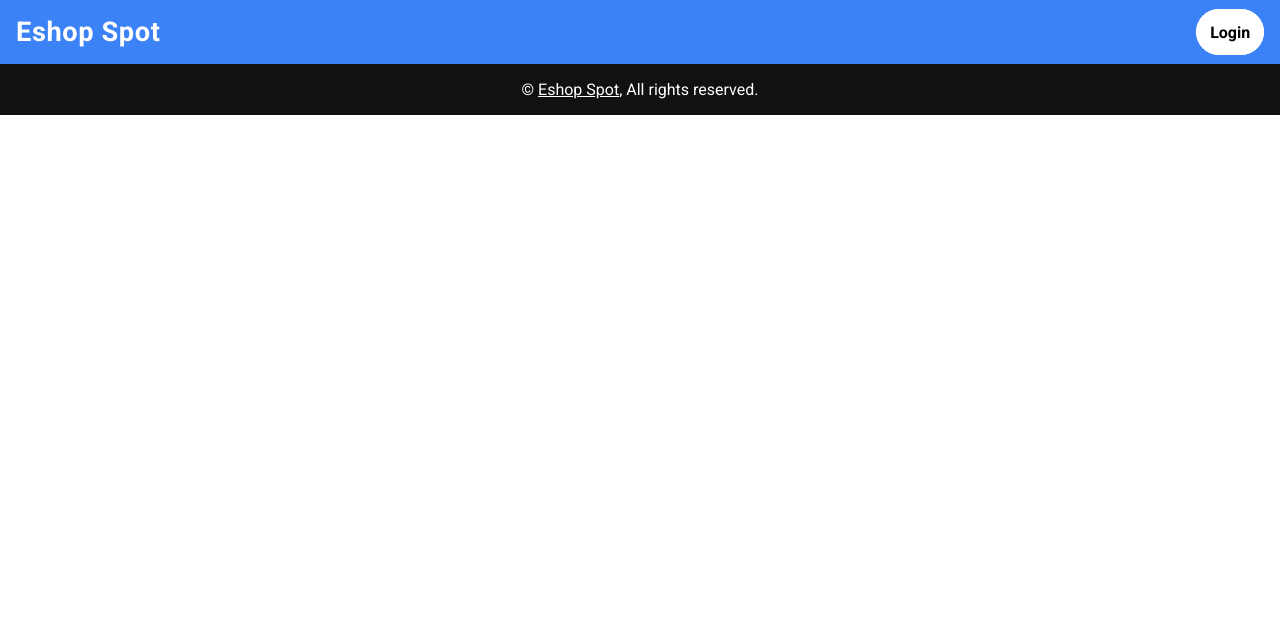
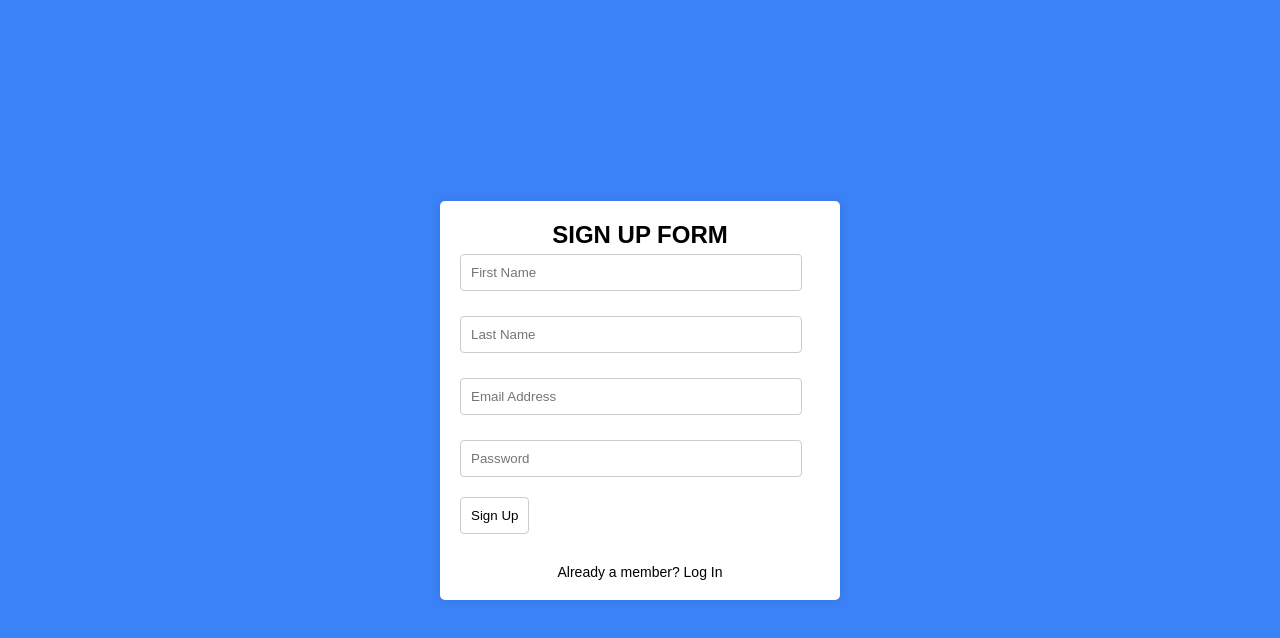
Before and after one commit to Jayagopal-web/shopping-cart, an Angular app: page /signup in a window 1280 px wide. Before the commit this address led to /. Shown: the top 638 px of the page. Built offline with nearby package versions, Linux system fonts and the light colour scheme.

Commit message:
login and signup page

```diff
--- a/src/app/home-page/home-page.component.html
+++ b/src/app/home-page/home-page.component.html
@@ -1,6 +1,9 @@
-<app-navbar></app-navbar>
-<!-- <app-landing-page></app-landing-page> -->
-<router-outlet></router-outlet>
-
-<a  class="gotop" href="#"><i class="fa-solid fa-up-long"></i></a>
-<app-footer></app-footer>
+<div *ngIf="router.url !== '/login' && router.url !== '/signup'; else authPage">
+  <app-navbar></app-navbar>
+  <router-outlet></router-outlet>
+  <app-footer></app-footer>
+</div>
+<ng-template #authPage>
+  <router-outlet></router-outlet>
+</ng-template>
+<a class="gotop" href="#"><i class="fa-solid fa-up-long"></i></a>
--- a/src/app/home-page/home-page.component.ts
+++ b/src/app/home-page/home-page.component.ts
@@ -1,4 +1,5 @@
 import { Component, OnInit } from '@angular/core';
+import { Router } from '@angular/router';
 
 @Component({
   selector: 'app-home-page',
@@ -7,7 +8,7 @@ import { Component, OnInit } from '@angular/core';
 })
 export class HomePageComponent implements OnInit {
 
-  constructor() { }
+  constructor(public router: Router) { }
 
   ngOnInit(): void {
   }
--- /dev/null
+++ b/src/app/login/login.component.css
@@ -0,0 +1,94 @@
+
+*{
+    margin: 0;
+    padding: 0;
+    box-sizing: border-box;
+}
+html{
+    background-color: #3B82F6;
+}
+/* Style for body */
+.login {
+    display: flex;
+    justify-content: center;
+    align-items: center;
+    font-family: Arial, sans-serif;
+    margin: 0;
+    padding: 0;
+    background-color: #3B82F6;
+    height: 100vh;
+}
+/* Style for main card */
+main {
+    width: 400px;
+    margin:auto;
+    background-color: #fff;
+    padding: 20px;
+    border-radius: 5px;
+    box-shadow: 0 0 10px rgba(0, 0, 0, 0.1);
+}
+/* Style for h2 */
+h2 {
+    text-align: center;
+    color: #000;
+}
+/* Style for form */
+form {
+    display: flex;
+    flex-direction: column;
+}
+
+.form-group {
+    margin-bottom: 15px;
+}
+/* Style for input */
+input {
+    width: 95%;
+    padding: 10px;
+    margin-top: 5px;
+    margin-bottom: 5px;
+    border: 1px solid #ccc;
+    border-radius: 4px;
+}
+/* Style for button */
+button {
+    background-color: white;
+    color: black;
+    padding: 10px;
+    border: none;
+    border-radius: 4px;
+    cursor: pointer;
+    border: 1px solid #ccc;
+}
+/* Style for button hover */
+button:hover {
+    background-color: #3B82F6;
+}
+
+p {
+    text-align: center;
+    margin-top: 15px;
+    font-size: 14px;
+}
+/* style for link */
+a {
+    color:#000;
+    text-decoration: none;
+}
+
+a:hover {
+    text-decoration: underline;
+}
+.navbar{
+    display: none;
+}
+.footer{
+    display: none;
+}
+/* style when screen size reduce to 450px */
+@media screen and (max-width: 450px){
+    main{
+        width: 300px;
+    }
+
+}
--- /dev/null
+++ b/src/app/login/login.component.html
@@ -0,0 +1,22 @@
+
+<div class="login">
+    <main>
+
+        <h2>LOG IN FORM</h2>
+            <form role="form" onsubmit="signIn(event);" autocomplete="off">
+                <!-- Inputs -->
+                <div class="form-group">
+                    <input type="email" name="email" id="email" placeholder="Email Address" required>
+                </div>
+                <div class="form-group">
+                    <input type="password" name="pwd" id="pwd" placeholder="Password" required>
+                </div>
+                <!-- Submit button -->
+                <div class="form-group">
+                    <button type="submit" (click)="signIn($event)">Sign In</button>
+                </div>
+            </form>
+            <!-- signup link -->
+            <p>Don't have an account? <a routerLink="/signup">Sign Up</a> here</p>
+    </main>
+</div>
--- /dev/null
+++ b/src/app/login/login.component.ts
@@ -0,0 +1,54 @@
+import { Component, OnInit } from '@angular/core';
+import { Router } from '@angular/router';
+
+@Component({
+  selector: 'app-login',
+  templateUrl: './login.component.html',
+  styleUrls: ['./login.component.css']
+})
+export class LoginComponent implements OnInit {
+
+  constructor(private router: Router) { }
+
+  ngOnInit(): void {
+  }
+
+  signIn(e: Event): void {
+    e.preventDefault();
+
+    // Getting input values from the form
+    const emailInput = document.getElementById('email') as HTMLInputElement;
+    const pwdInput = document.getElementById('pwd') as HTMLInputElement;
+    const email: string = emailInput.value;
+    const pwd: string = pwdInput.value;
+
+    // Retrieve existing form data from localStorage or initialize an empty array
+    let formData: Array<{ email: string, pwd: string, fname: string, lname: string, login?: string }> = JSON.parse(localStorage.getItem('formData') || '[]');
+
+    // Check if there is a user with matching email and password
+    const exist: boolean = formData.some(data => data.email.toLowerCase() === email.toLowerCase() && data.pwd.toLowerCase() === pwd.toLowerCase());
+    const userIndex: number = formData.findIndex(data => data.email.toLowerCase() === email.toLowerCase() && data.pwd.toLowerCase() === pwd.toLowerCase());
+
+    if (userIndex !== -1) {
+        formData[userIndex].login = 'active';
+        console.log(formData);
+        localStorage.setItem('formData', JSON.stringify(formData));
+
+        // Store session data
+        sessionStorage.setItem("ID", userIndex.toString());
+        sessionStorage.setItem("firstName", formData[userIndex].fname);
+        sessionStorage.setItem("lastName", formData[userIndex].lname);
+
+        // Ensure login is a string
+        sessionStorage.setItem("login", formData[userIndex].login || '');
+    }
+
+    // If no matching user is found, show an error message
+    if (!exist) {
+        alert("Incorrect login credentials");
+    } else {
+        // If a matching user is found, redirect to the home page
+        this.router.navigate(['/']);  // Navigate to the home page (update path as needed)
+    }
+  }
+}
--- /dev/null
+++ b/src/app/signup/signup.component.css
@@ -0,0 +1,83 @@
+*{
+    margin: 0;
+    padding: 0;
+    box-sizing: border-box;
+}
+.signin {
+    display: flex;
+    justify-content: center;
+    align-items: center;
+    font-family: Arial, sans-serif;
+    margin: 0;
+    padding: 0;
+    background-color: #3B82F6;
+    height: 100vh;
+}
+/* Style for main card */
+main {
+    width: 400px;
+    margin:auto;
+    background-color: white;
+    padding: 20px;
+    border-radius: 5px;
+    box-shadow: 0 0 10px rgba(0, 0, 0, 0.1);
+}
+/* Style for h2 */
+h2 {
+    text-align: center;
+    color: #000;
+}
+/* Style for form */
+form {
+    display: flex;
+    flex-direction: column;
+}
+
+.form-group {
+    margin-bottom: 15px;
+}
+/* Style for input */
+input {
+    width: 95%;
+    padding: 10px;
+    margin-top: 5px;
+    margin-bottom: 5px;
+    border: 1px solid #ccc;
+    border-radius: 4px;
+}
+/* Style for button */
+button {
+    background-color: white;
+    color: black;
+    padding: 10px;
+    border: none;
+    border-radius: 4px;
+    cursor: pointer;
+    border: 1px solid #ccc;
+}
+/* Style for button hover */
+button:hover {
+    background-color: #3B82F6;
+}
+
+p {
+    text-align: center;
+    margin-top: 15px;
+    font-size: 14px;
+}
+/* style for link */
+a {
+    color:#000;
+    text-decoration: none;
+}
+
+a:hover {
+    text-decoration: underline;
+}
+/* style when screen size reduce to 450px */
+@media screen and (max-width: 450px){
+    main{
+        width: 300px;
+    }
+
+}
--- /dev/null
+++ b/src/app/signup/signup.component.html
@@ -0,0 +1,27 @@
+<div class="signin">
+    <main>
+        <!-- Sign up form -->
+        <h2>SIGN UP FORM</h2>
+        <form role="form"  autocomplete="off">
+            <!-- Inputs -->
+            <div class="form-group">
+                <input type="text" name="fname" id="fname" placeholder="First Name" required>
+            </div>
+            <div class="form-group">
+                <input type="text" name="lname" id="lname" placeholder="Last Name" required>
+            </div>
+            <div class="form-group">
+                <input type="email" name="email" id="email" placeholder="Email Address" required>
+            </div>
+            <div class="form-group">
+                <input type="password" name="pwd" id="pwd" placeholder="Password" required>
+            </div>
+            <!-- Submit -->
+            <div class="form-group">
+                <button type="submit" (click)="signUp($event)">Sign Up</button>
+            </div>
+        </form>
+        <!-- Signin link -->
+        <p>Already a member? <a href="./login.html">Log In</a></p>
+    </main>
+</div>
--- /dev/null
+++ b/src/app/signup/signup.component.ts
@@ -0,0 +1,46 @@
+import { Component, OnInit } from '@angular/core';
+
+@Component({
+  selector: 'app-signup',
+  templateUrl: './signup.component.html',
+  styleUrls: ['./signup.component.css']
+})
+export class SignupComponent implements OnInit {
+
+  constructor() { }
+
+  ngOnInit(): void {
+  }
+  signUp(e: Event): void {
+    e.preventDefault();
+
+    // Get input values from the form
+    const fnameInput = document.getElementById('fname') as HTMLInputElement;
+    const lnameInput = document.getElementById('lname') as HTMLInputElement;
+    const emailInput = document.getElementById('email') as HTMLInputElement;
+    const pwdInput = document.getElementById('pwd') as HTMLInputElement;
+
+    const fname: string = fnameInput.value;
+    const lname: string = lnameInput.value;
+    const email: string = emailInput.value;
+    const pwd: string = pwdInput.value;
+
+    // Retrieve existing form data from localStorage or initialize an empty array
+    let formData: Array<{ fname: string, lname: string, email: string, pwd: string, login: string }> = JSON.parse(localStorage.getItem('formData') || '[]');
+
+    // Check if there is already an entry with the same email
+    const exist: boolean = formData.some(data => data.email.toLowerCase() === email.toLowerCase());
+
+    // If no duplicate email is found, add the new user to the form data
+    if (!exist) {
+        formData.push({ fname, lname, email, pwd, login: 'inactive' });
+        localStorage.setItem('formData', JSON.stringify(formData));
+        (document.querySelector('form') as HTMLFormElement).reset();
+        fnameInput.focus();
+        alert("Account Created.\n\nPlease Log In using the link below.");
+    } else {
+        alert("Ooopppssss... Duplicate found!!!\nYou have already signed up");
+    }
+}
+
+}
```
Also changed, not shown: src/app/app-routing.module.ts (+8 -2 lines), src/app/app.module.ts (+7 -1 lines), 2 other files (tests, documents, lock files or other folders).
